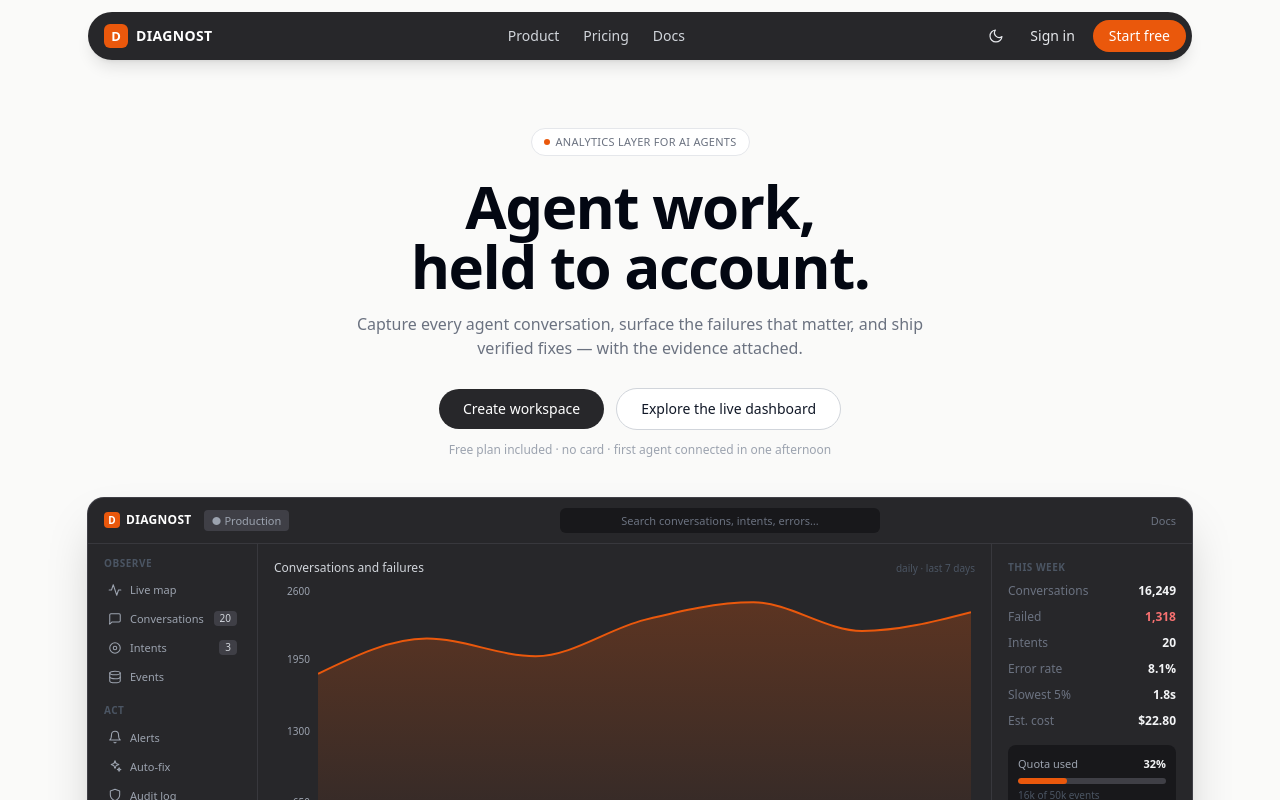
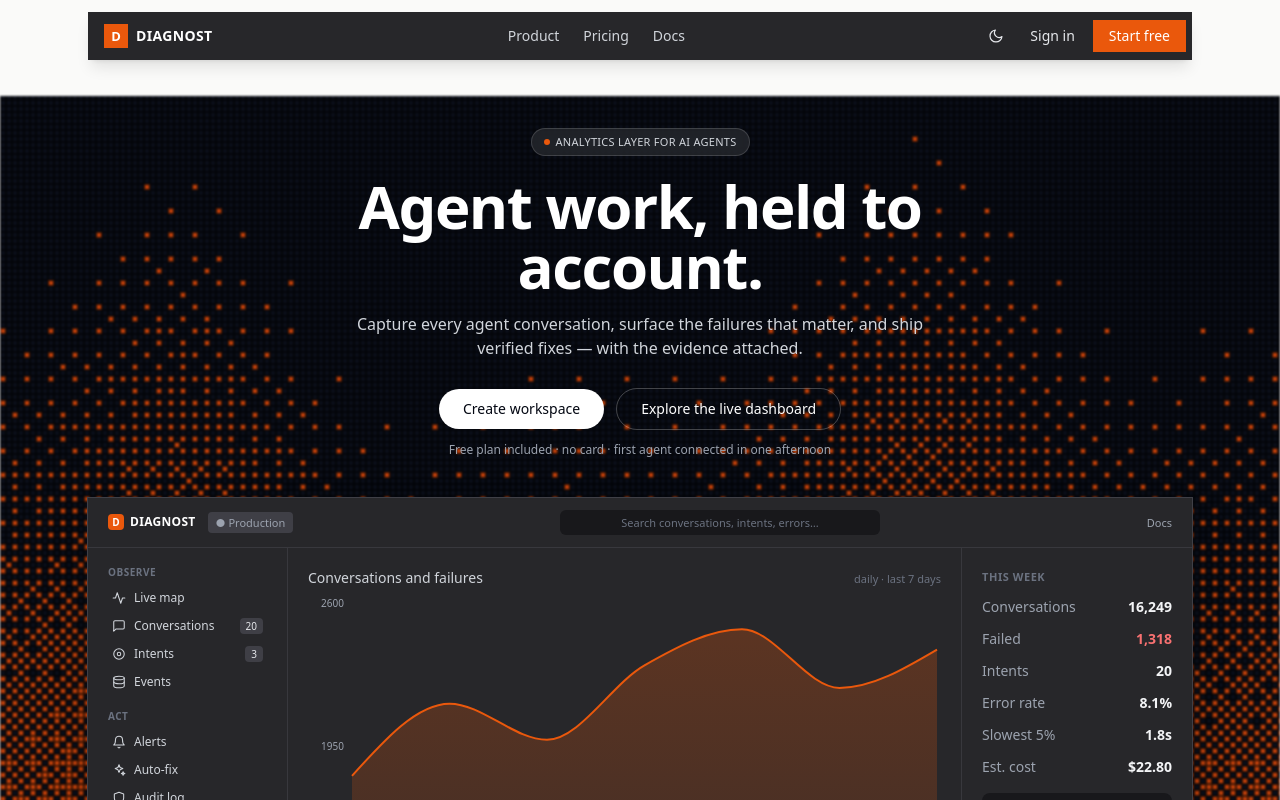
Before and after one commit to shashwat558/diagnost-ai, a Next.js app in the folder apps/dashboard/: page / in a window 1280 px wide. Shown: the top 800 px of the page. Built offline with nearby package versions, Linux system fonts and the light colour scheme.

Commit message:
hero: bigger square dashboard mock, shorter darker dither band, instant chart render

```diff
--- a/apps/dashboard/src/app/(marketing)/layout.tsx
+++ b/apps/dashboard/src/app/(marketing)/layout.tsx
@@ -5,9 +5,9 @@ export default function MarketingLayout({ children }: { children: React.ReactNod
   return (
     <div className="min-h-screen bg-[#fafaf9] text-gray-900 dark:bg-gray-950 dark:text-gray-100">
       <div className="sticky top-3 z-50 mx-auto max-w-6xl px-4 sm:px-6">
-        <header className="flex h-12 items-center justify-between gap-4 rounded-full bg-zinc-800 py-1 pl-4 pr-1.5 text-white shadow-lg dark:bg-zinc-800 dark:ring-1 dark:ring-zinc-700">
+        <header className="flex h-12 items-center justify-between gap-4 rounded-none bg-zinc-800 py-1 pl-4 pr-1.5 text-white shadow-lg dark:bg-zinc-800 dark:ring-1 dark:ring-zinc-700">
           <Link href="/" className="flex items-center gap-2">
-            <span className="flex h-6 w-6 items-center justify-center rounded-md bg-accent text-[13px] font-bold text-white">
+            <span className="flex h-6 w-6 items-center justify-center rounded-none bg-accent text-[13px] font-bold text-white">
               D
             </span>
             <span className="text-sm font-semibold tracking-wide">DIAGNOST</span>
@@ -33,7 +33,7 @@ export default function MarketingLayout({ children }: { children: React.ReactNod
             </Link>
             <Link
               href="/signup"
-              className="rounded-full bg-accent px-4 py-1.5 text-sm font-medium text-white hover:bg-orange-700"
+              className="rounded-none bg-accent px-4 py-1.5 text-sm font-medium text-white hover:bg-orange-700"
             >
               Start free
             </Link>
--- a/apps/dashboard/src/app/(marketing)/page.tsx
+++ b/apps/dashboard/src/app/(marketing)/page.tsx
@@ -3,6 +3,7 @@ import { buttonVariants } from "@/components/ui/button";
 import { Card } from "@/components/ui/card";
 import { Icon } from "@/components/icon";
 import { HeroDashboard } from "@/components/hero-dashboard";
+import { DitherWave } from "@/components/dither-wave";
 
 const INTEGRATIONS = ["LangChain", "Vercel AI SDK", "MCP", "OpenAI", "Anthropic"];
 
@@ -15,20 +16,25 @@ const STATS = [
 export default function LandingPage() {
   return (
     <div>
-      {/* Hero */}
-      <section id="product" className="mx-auto max-w-6xl px-6 pb-10 pt-14 text-center md:pt-20">
-        <span className="inline-flex items-center gap-1.5 rounded-full border border-gray-200 bg-white px-3 py-1 text-[11px] font-medium tracking-wide text-gray-500 dark:border-gray-800 dark:bg-gray-900 dark:text-gray-400">
+      {/* Hero — DitherWave shader background, copy floats above it */}
+      <section id="product" className="relative overflow-hidden">
+        <div className="absolute inset-x-0 bottom-0 top-12 blur-[1px]" aria-hidden="true">
+          <DitherWave colorFront="#c2410c" />
+        </div>
+        {/* blend into the page background below */}
+        <div className="pointer-events-none absolute inset-x-0 bottom-0 h-28 bg-gradient-to-b from-transparent to-[#fafaf9] dark:to-gray-950" />
+
+        <div className="relative mx-auto max-w-6xl px-6 pb-16 pt-14 text-center md:pt-20">
+          <span className="inline-flex items-center gap-1.5 rounded-full border border-white/15 bg-white/10 px-3 py-1 text-[11px] font-medium tracking-wide text-gray-300 backdrop-blur-sm">
             <span className="h-1.5 w-1.5 rounded-full bg-accent" />
             ANALYTICS LAYER FOR AI AGENTS
           </span>
 
-        <h1 className="mx-auto mt-5 max-w-3xl text-5xl font-semibold leading-[1.05] tracking-tight text-gray-950 md:text-6xl dark:text-white">
-          Agent work,
-          <br />
-          held to account.
+          <h1 className="mx-auto mt-5 max-w-3xl text-5xl font-semibold leading-[1.05] tracking-tight text-white md:text-6xl">
+            Agent work, held to account.
           </h1>
 
-        <p className="mx-auto mt-4 max-w-xl text-base leading-6 text-gray-500 dark:text-gray-400">
+          <p className="mx-auto mt-4 max-w-xl text-base leading-6 text-gray-300">
             Capture every agent conversation, surface the failures that matter, and ship verified
             fixes — with the evidence attached.
           </p>
@@ -36,23 +42,24 @@ export default function LandingPage() {
           <div className="mt-7 flex flex-wrap items-center justify-center gap-3">
             <Link
               href="/signup"
-            className="rounded-full bg-zinc-800 px-6 py-2.5 text-sm font-medium text-white hover:bg-zinc-700 dark:bg-white dark:text-gray-950 dark:hover:bg-gray-200"
+              className="rounded-full bg-white px-6 py-2.5 text-sm font-medium text-gray-950 hover:bg-gray-200"
             >
               Create workspace
             </Link>
             <Link
               href="/login"
-            className="rounded-full border border-gray-300 bg-white px-6 py-2.5 text-sm font-medium text-gray-900 hover:bg-gray-50 dark:border-gray-700 dark:bg-gray-900 dark:text-gray-100 dark:hover:bg-gray-800"
+              className="rounded-full border border-white/25 px-6 py-2.5 text-sm font-medium text-white hover:bg-white/10"
             >
               Explore the live dashboard
             </Link>
           </div>
-        <p className="mt-3 text-xs text-gray-400 dark:text-gray-500">
+          <p className="mt-3 text-xs text-gray-400">
             Free plan included · no card · first agent connected in one afternoon
           </p>
 
           <div className="mx-auto mt-10 max-w-6xl text-left">
             <HeroDashboard />
+          </div>
         </div>
       </section>
 
@@ -105,10 +112,12 @@ export default function LandingPage() {
               Catch the spike, not the noise.
             </h3>
             <p className="mt-3 max-w-md text-sm leading-6 text-orange-50">
-              Failure-rate spikes stop at a named intent with the exact conversations attached.
-              Flat failure rates stay quiet — no alert fatigue.
+              Failure-rate spikes stop at a named intent with the exact conversations attached. Flat
+              failure rates stay quiet — no alert fatigue.
             </p>
-            <p className="mt-4 text-xs text-orange-100/80">One alert on the real spike. Nothing else.</p>
+            <p className="mt-4 text-xs text-orange-100/80">
+              One alert on the real spike. Nothing else.
+            </p>
           </div>
 
           {/* live intent map */}
@@ -116,7 +125,9 @@ export default function LandingPage() {
             <span className="flex h-8 w-8 items-center justify-center rounded-lg bg-orange-100 text-accent dark:bg-orange-950">
               <Icon name="activity" className="h-4 w-4" />
             </span>
-            <h3 className="mt-3 text-base font-semibold text-gray-950 dark:text-white">Live intent map</h3>
+            <h3 className="mt-3 text-base font-semibold text-gray-950 dark:text-white">
+              Live intent map
+            </h3>
             <p className="mt-1.5 text-sm leading-6 text-gray-500 dark:text-gray-400">
               Know which intent is failing, what it is attempting, and how fast it is growing.
             </p>
@@ -141,7 +152,9 @@ export default function LandingPage() {
             <span className="flex h-8 w-8 items-center justify-center rounded-lg bg-gray-100 text-gray-700 dark:bg-gray-800 dark:text-gray-300">
               <Icon name="shield" className="h-4 w-4" />
             </span>
-            <h3 className="mt-3 text-base font-semibold text-gray-950 dark:text-white">Quota guardrails</h3>
+            <h3 className="mt-3 text-base font-semibold text-gray-950 dark:text-white">
+              Quota guardrails
+            </h3>
             <p className="mt-1.5 text-sm leading-6 text-gray-500 dark:text-gray-400">
               Limit each workspace and the month as a whole. Over-quota workspaces get HTTP 402
               before the budget is crossed.
@@ -166,7 +179,8 @@ export default function LandingPage() {
               A history built for investigation
             </h3>
             <p className="mt-1.5 text-sm leading-6 text-gray-500 dark:text-gray-400">
-              Open any conversation to see its steps in order. Failures stay attached to their cause.
+              Open any conversation to see its steps in order. Failures stay attached to their
+              cause.
             </p>
             <div className="mt-4 space-y-1.5 rounded-lg bg-gray-50 p-3 font-mono text-[11px] dark:bg-gray-950">
               <div className="flex justify-between text-gray-600 dark:text-gray-400">
@@ -189,7 +203,9 @@ export default function LandingPage() {
             <span className="flex h-8 w-8 items-center justify-center rounded-lg bg-gray-100 text-gray-700 dark:bg-gray-800 dark:text-gray-300">
               <Icon name="bell" className="h-4 w-4" />
             </span>
-            <h3 className="mt-3 text-base font-semibold text-gray-950 dark:text-white">Reliable alerts</h3>
+            <h3 className="mt-3 text-base font-semibold text-gray-950 dark:text-white">
+              Reliable alerts
+            </h3>
             <p className="mt-1.5 text-sm leading-6 text-gray-500 dark:text-gray-400">
               Drift scans with dedup, hourly rate limits, and one-click test delivery. Slack and
               email, on your own SMTP.
@@ -200,21 +216,56 @@ export default function LandingPage() {
 
       {/* Pricing */}
       <section id="pricing" className="mx-auto max-w-6xl px-6 py-10">
-        <h2 className="text-base font-semibold text-gray-950 dark:text-gray-100">Simple, usage-based pricing</h2>
+        <h2 className="text-base font-semibold text-gray-950 dark:text-gray-100">
+          Simple, usage-based pricing
+        </h2>
         <p className="mt-1 text-sm text-gray-500 dark:text-gray-400">
           Start free, upgrade when you need more. Self-host from Free.
         </p>
 
         <div className="mt-6 grid gap-3 md:grid-cols-4">
           {[
-            { name: "Free", price: "$0", events: "50k / mo", retention: "7-day", cta: "Start free", href: "/signup", current: true },
-            { name: "Starter", price: "$49", events: "250k / mo", retention: "30-day", cta: "Upgrade", href: "/signup" },
-            { name: "Pro", price: "$299", events: "2M / mo", retention: "90-day", cta: "Upgrade", href: "/signup" },
-            { name: "Enterprise", price: "Custom", events: "Unlimited", retention: "365-day", cta: "Contact us", href: "/docs" },
+            {
+              name: "Free",
+              price: "$0",
+              events: "50k / mo",
+              retention: "7-day",
+              cta: "Start free",
+              href: "/signup",
+              current: true,
+            },
+            {
+              name: "Starter",
+              price: "$49",
+              events: "250k / mo",
+              retention: "30-day",
+              cta: "Upgrade",
+              href: "/signup",
+            },
+            {
+              name: "Pro",
+              price: "$299",
+              events: "2M / mo",
+              retention: "90-day",
+              cta: "Upgrade",
+              href: "/signup",
+            },
+            {
+              name: "Enterprise",
+              price: "Custom",
+              events: "Unlimited",
+              retention: "365-day",
+              cta: "Contact us",
+              href: "/docs",
+            },
           ].map((tier) => (
             <Card key={tier.name} className={tier.current ? "border-accent/40" : ""}>
-              <div className="text-sm font-medium text-gray-900 dark:text-gray-100">{tier.name}</div>
-              <div className="mt-1 text-2xl font-semibold text-gray-950 dark:text-white">{tier.price}</div>
+              <div className="text-sm font-medium text-gray-900 dark:text-gray-100">
+                {tier.name}
+              </div>
+              <div className="mt-1 text-2xl font-semibold text-gray-950 dark:text-white">
+                {tier.price}
+              </div>
               <div className="text-sm text-gray-500 dark:text-gray-400">
                 {tier.events} · {tier.retention} retention
               </div>
@@ -232,14 +283,17 @@ export default function LandingPage() {
           ))}
         </div>
         <p className="mt-3 text-xs text-gray-400 dark:text-gray-500">
-          All plans include PII redaction, audit log, and roles. Over-quota ingestion returns HTTP 402.
+          All plans include PII redaction, audit log, and roles. Over-quota ingestion returns HTTP
+          402.
         </p>
       </section>
 
       {/* Bottom CTA */}
       <section className="mx-auto max-w-6xl px-6 pb-14">
         <div className="rounded-2xl bg-gray-950 px-6 py-12 text-center text-white dark:bg-black dark:ring-1 dark:ring-gray-800">
-          <h3 className="text-2xl font-semibold tracking-tight md:text-3xl">Ship agents with confidence</h3>
+          <h3 className="text-2xl font-semibold tracking-tight md:text-3xl">
+            Ship agents with confidence
+          </h3>
           <p className="mx-auto mt-2 max-w-xl text-sm leading-6 text-gray-400">
             Hosted or self-hosted. One `npx skills add` to instrument, one dashboard to see, fix,
             and improve.
--- a/apps/dashboard/src/components/dither-wave.tsx
+++ b/apps/dashboard/src/components/dither-wave.tsx
@@ -16,7 +16,7 @@ export type DitherWaveProps = {
 };
 
 const DEFAULTS = {
-  colorFront: "#FF6A00",
+  colorFront: "#ff8e3d",
   colorBack: "#0B0F1A",
   pixelSize: 6,
   gap: 1,
--- a/apps/dashboard/src/components/hero-dashboard.tsx
+++ b/apps/dashboard/src/components/hero-dashboard.tsx
@@ -24,9 +24,9 @@ const WEEK = [
 
 export function HeroDashboard() {
   return (
-    <div className="overflow-hidden rounded-2xl bg-zinc-800 text-gray-200 shadow-2xl ring-1 ring-zinc-700">
+    <div className="min-h-[780px] overflow-hidden rounded-none bg-zinc-800 text-gray-200 shadow-2xl ring-1 ring-zinc-700">
       {/* window bar */}
-      <div className="flex items-center gap-3 border-b border-zinc-700/70 px-4 py-2.5">
+      <div className="flex items-center gap-3 border-b border-zinc-700/70 px-5 py-3">
         <span className="flex items-center gap-1.5 text-xs font-semibold tracking-wide text-white">
           <span className="flex h-4 w-4 items-center justify-center rounded bg-accent text-[10px] font-bold text-white">
             D
@@ -39,13 +39,13 @@ export function HeroDashboard() {
         <span className="mx-auto hidden w-full max-w-xs truncate rounded-md bg-zinc-900 px-3 py-1 text-center text-[11px] text-gray-500 md:block">
           Search conversations, intents, errors…
         </span>
-        <span className="ml-auto text-[11px] text-gray-500 md:ml-0">Docs</span>
+        <span className="ml-auto text-[11px] text-gray-400 md:ml-0">Docs</span>
       </div>
 
-      <div className="grid md:grid-cols-[170px_1fr_200px]">
+      <div className="grid md:grid-cols-[200px_1fr_230px]">
         {/* mini sidebar */}
-        <div className="hidden border-r border-zinc-700/70 p-3 text-[11px] md:block">
-          <div className="px-1 pb-1 text-[10px] font-semibold uppercase tracking-wider text-gray-600">
+        <div className="hidden border-r border-zinc-700/70 p-4 text-xs md:block">
+          <div className="px-1 pb-1 text-[10px] font-semibold uppercase tracking-wider text-gray-500">
             Observe
           </div>
           {[
@@ -54,17 +54,17 @@ export function HeroDashboard() {
             { icon: "target", label: "Intents", badge: "3" },
             { icon: "database", label: "Events" },
           ].map((i) => (
-            <div key={i.label} className="flex items-center gap-2 rounded-md px-2 py-1.5 text-gray-400">
+            <div key={i.label} className="flex items-center gap-2 rounded-md px-2 py-1.5 text-gray-300">
               <Icon name={i.icon} className="h-3.5 w-3.5" />
               {i.label}
               {i.badge && (
-                <span className="ml-auto rounded bg-zinc-700 px-1.5 text-[10px] text-gray-300">
+                <span className="ml-auto rounded bg-zinc-700 px-1.5 text-[10px] text-gray-200">
                   {i.badge}
                 </span>
               )}
             </div>
           ))}
-          <div className="px-1 pb-1 pt-3 text-[10px] font-semibold uppercase tracking-wider text-gray-600">
+          <div className="px-1 pb-1 pt-3 text-[10px] font-semibold uppercase tracking-wider text-gray-500">
             Act
           </div>
           {[
@@ -72,7 +72,7 @@ export function HeroDashboard() {
             { icon: "sparkles", label: "Auto-fix" },
             { icon: "shield", label: "Audit log" },
           ].map((i) => (
-            <div key={i.label} className="flex items-center gap-2 rounded-md px-2 py-1.5 text-gray-400">
+            <div key={i.label} className="flex items-center gap-2 rounded-md px-2 py-1.5 text-gray-300">
               <Icon name={i.icon} className="h-3.5 w-3.5" />
               {i.label}
             </div>
@@ -80,12 +80,12 @@ export function HeroDashboard() {
         </div>
 
         {/* chart */}
-        <div className="border-zinc-700/70 p-4 md:border-r">
+        <div className="border-zinc-700/70 p-5 md:border-r">
           <div className="flex items-baseline justify-between">
-            <span className="text-xs font-medium text-gray-300">Conversations and failures</span>
-            <span className="text-[10px] text-gray-600">daily · last 7 days</span>
+            <span className="text-sm font-medium text-gray-300">Conversations and failures</span>
+            <span className="text-[11px] text-gray-500">daily · last 7 days</span>
           </div>
-          <div className="mt-2 h-80">
+          <div className="mt-2 h-[620px]">
             <ResponsiveContainer width="100%" height="100%">
               <AreaChart data={SERIES} margin={{ top: 4, right: 4, bottom: 0, left: 0 }}>
                 <defs>
@@ -113,12 +113,12 @@ export function HeroDashboard() {
                     name === "ok" ? "Passed" : "Failed",
                   ]}
                 />
-                <Area type="monotone" dataKey="ok" stroke="#ea580c" strokeWidth={2} fill="url(#heroOk)" dot={false} name="ok" />
-                <Area type="monotone" dataKey="failed" stroke="#ef4444" strokeWidth={2} fill="url(#heroErr)" dot={false} name="failed" />
+                <Area type="monotone" dataKey="ok" stroke="#ea580c" strokeWidth={2} fill="url(#heroOk)" dot={false} name="ok" isAnimationActive={false} />
+                <Area type="monotone" dataKey="failed" stroke="#ef4444" strokeWidth={2} fill="url(#heroErr)" dot={false} name="failed" isAnimationActive={false} />
               </AreaChart>
             </ResponsiveContainer>
           </div>
-          <div className="mt-1 flex items-center gap-4 text-[10px] text-gray-500">
+          <div className="mt-1 flex items-center gap-4 text-[10px] text-gray-400">
             <span className="flex items-center gap-1.5">
               <span className="h-1.5 w-4 rounded-full bg-accent" /> Passed
             </span>
@@ -129,12 +129,12 @@ export function HeroDashboard() {
         </div>
 
         {/* stats column */}
-        <div className="hidden p-4 md:block">
-          <div className="text-[10px] font-semibold uppercase tracking-wider text-gray-600">This week</div>
-          <dl className="mt-2 space-y-2.5">
+        <div className="hidden p-5 md:block">
+          <div className="text-[11px] font-semibold uppercase tracking-wider text-gray-500">This week</div>
+          <dl className="mt-3 space-y-3">
             {WEEK.map((s) => (
-              <div key={s.label} className="flex items-baseline justify-between text-xs">
-                <dt className="text-gray-500">{s.label}</dt>
+              <div key={s.label} className="flex items-baseline justify-between text-sm">
+                <dt className="text-gray-400">{s.label}</dt>
                 <dd className={`font-semibold tabular-nums ${s.danger ? "text-red-400" : "text-gray-100"}`}>
                   {s.value}
                 </dd>
@@ -149,7 +149,7 @@ export function HeroDashboard() {
             <div className="mt-1.5 h-1.5 overflow-hidden rounded-full bg-zinc-700">
               <div className="h-full w-1/3 rounded-full bg-accent" />
             </div>
-            <div className="mt-1 text-[10px] text-gray-600">16k of 50k events</div>
+            <div className="mt-1 text-[10px] text-gray-500">16k of 50k events</div>
           </div>
         </div>
       </div>
```
Lines whose indentation alone changed are shown as unchanged.
